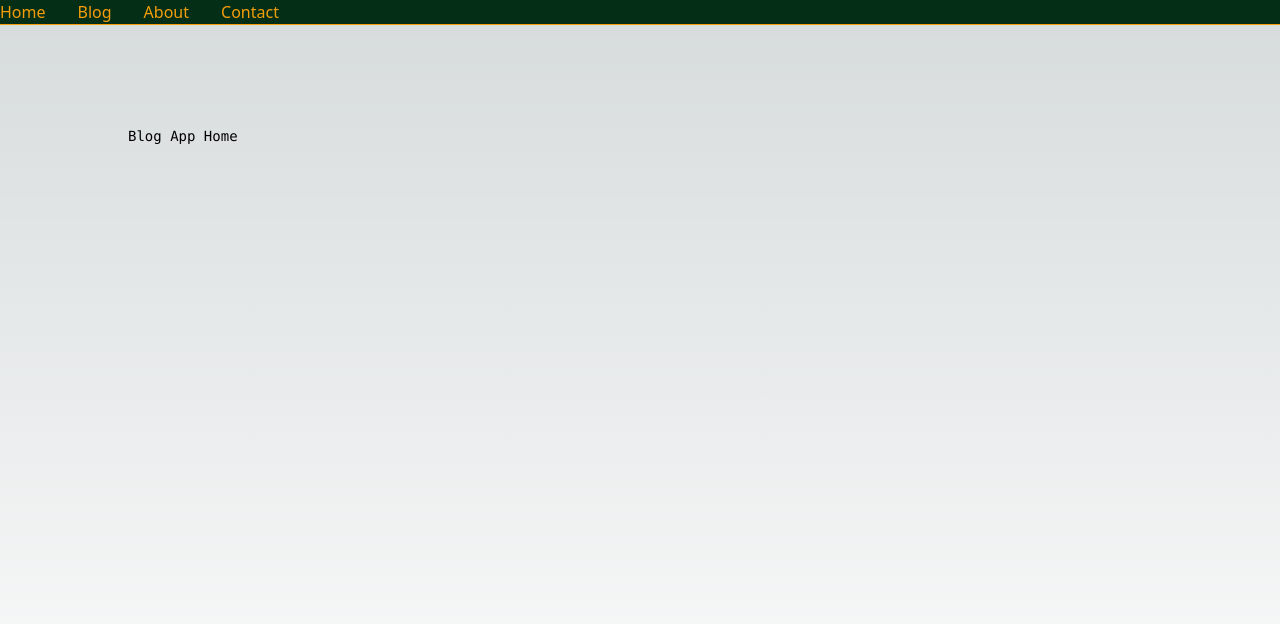
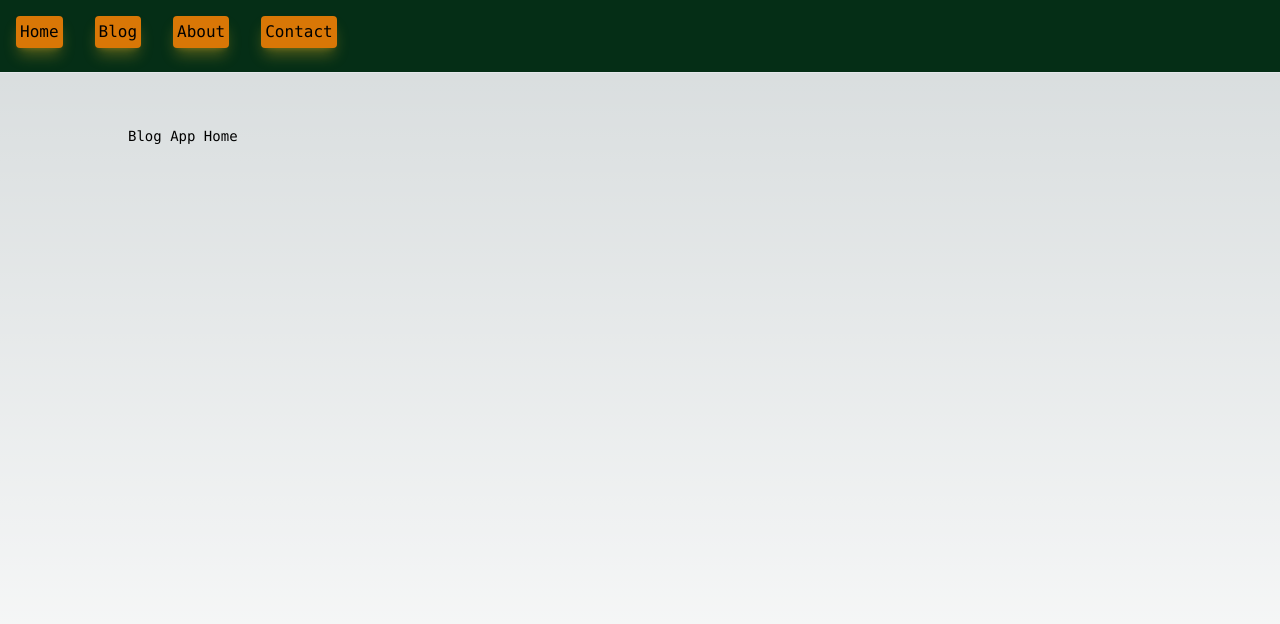
Before and after one commit to nainoaktv/blog-app, a Next.js app: page / in a window 1280 px wide. Shown: the top 624 px of the page. Built offline with nearby package versions, Linux system fonts and the light colour scheme.

Commit message:
style: improvements and small device styling

```diff
--- a/src/components/Navbar/index.js
+++ b/src/components/Navbar/index.js
@@ -5,11 +5,11 @@ import { useRouter } from "next/navigation";
 
 function NavItems({ router }) {
   return (
-    <div className="items-center justify-between w-full md:flex md:w-auto">
-      <ul className="flex flex-col p-4 md:p-0 mt-4 font-medium font-sans md:flex-row md:space-x-8 md:mt-0 md:border-0">
+    <div className="items-center w-auto justify-between md:flex md:w-auto">
+      <ul className="flex flex-col  p-4 md:p-0 mt-4 font-medium font-mono md:flex-row md:space-x-8 md:mt-0 md:border-0">
         {navOptions.map((item) => (
           <li
-            className="cursor-pointer block py-2 pl-3 pr-4 text-amber-500 md:p-0"
+            className="cursor-pointer block py-2 pl-4 pr-4 mb-2 bg-amber-600 hover:bg-amber-500 text-black rounded md:p-1 transition duration-300 ease-in-out hover:-translate-y-1 hover:scale-110 shadow-lg shadow-amber-400/30"
             key={item.id}
             onClick={() => router.push(item.path)}
           >
@@ -26,8 +26,10 @@ export default function Navbar() {
 
   return (
     <>
-      <nav className="fixed w-full top-0 left-0 z-20 border-b border-amber-500 bg-green-950">
-        <NavItems router={router} />
+      <nav className="fixed w-full top-0 left-0 z-20 border-b  bg-green-950">
+        <div className="max-w-screen-xl flex flex-wrap items-center justify-between mx-auto p-4">
+          <NavItems router={router} />
+        </div>
       </nav>
     </>
   );
```
